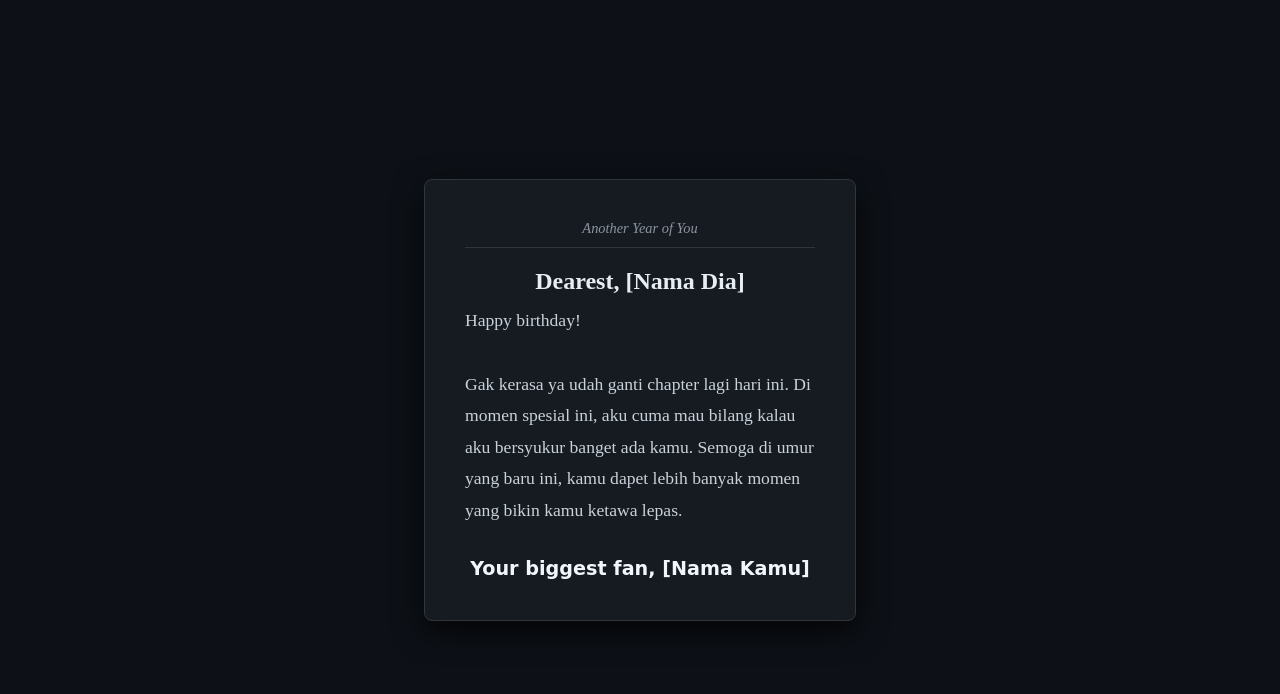
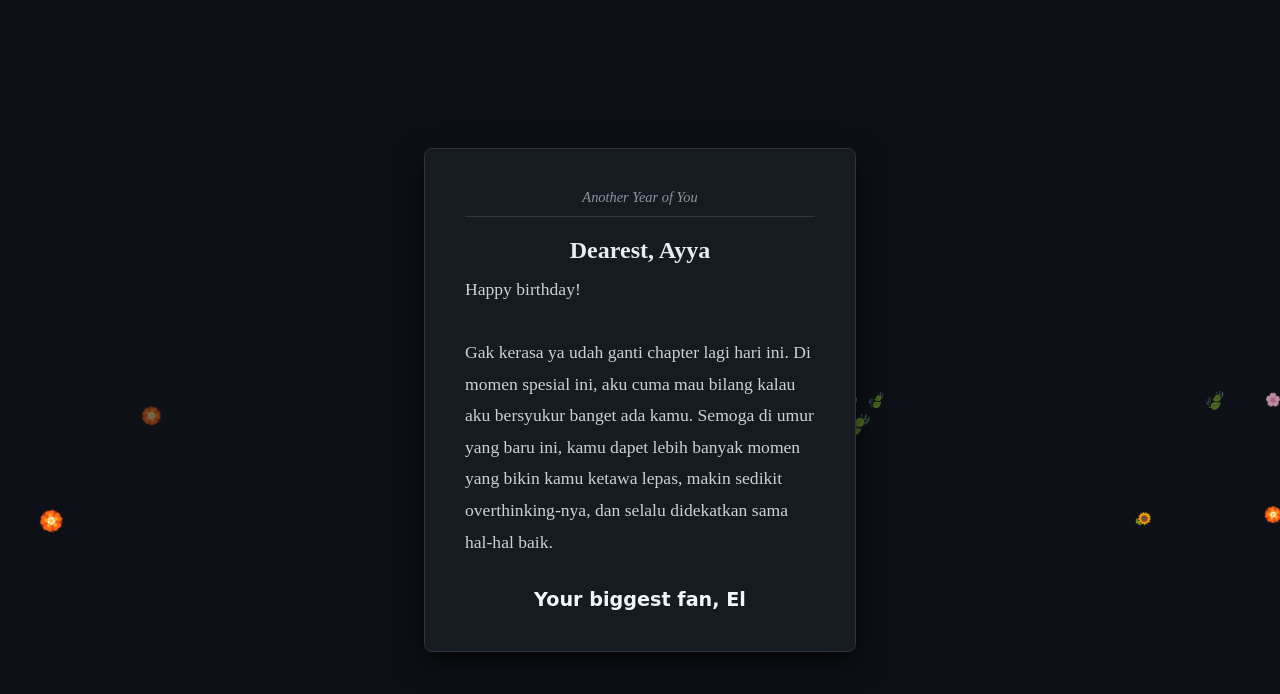
Before and after one commit to erlanggawijayaaa-hub/Surat-Cinta, a plain HTML site: page index.html in a window 1280 px wide. Drawn offline with Linux system fonts and the light colour scheme.

Commit message:
Update index.html

```diff
--- a/index.html
+++ b/index.html
@@ -3,7 +3,7 @@
 <head>
     <meta charset="UTF-8">
     <meta name="viewport" content="width=device-width, initial-scale=1.0">
-    <title>A Letter for You</title>
+    <title>A Special Letter for You</title>
     <style>
         /* Gaya dasar latar belakang gelap seperti di video */
         body {
@@ -15,7 +15,8 @@
             align-items: center;
             height: 100vh;
             font-family: 'Times New Roman', serif;
-            overflow: hidden;
+            overflow: hidden; /* Mencegah scrollbar muncul karena animasi */
+            color: #e6edf3;
         }
 
         /* Kontainer surat dengan animasi muncul */
@@ -29,6 +30,8 @@
             text-align: center;
             border: 1px solid #30363d;
             animation: fadeIn 2s ease-in-out;
+            position: relative; /* Penting untuk tumpukan bunga di depan */
+            z-index: 10;
         }
 
         @keyframes fadeIn {
@@ -65,6 +68,36 @@
             font-size: 1.2em;
             font-family: 'Brush Script MT', cursive;
         }
+
+        /* --- GAYA UNTUK ANIMASI BUNGA --- */
+        .flower {
+            position: absolute;
+            background-size: contain;
+            background-repeat: no-repeat;
+            pointer-events: none; /* Agar tidak bisa diklik */
+            z-index: 5; /* Di belakang card, di depan background */
+            animation-name: fall;
+            animation-timing-function: linear;
+            animation-iteration-count: infinite;
+            will-change: transform, opacity; /* Optimalisasi performa */
+        }
+
+        @keyframes fall {
+            0% {
+                transform: translateY(-100%) rotate(0deg) translateX(0);
+                opacity: 0;
+            }
+            10% {
+                opacity: 1;
+            }
+            90% {
+                opacity: 1;
+            }
+            100% {
+                transform: translateY(100vh) rotate(360deg) translateX(20px);
+                opacity: 0;
+            }
+        }
     </style>
 </head>
 <body>
@@ -72,17 +105,60 @@
     <div class="card">
         <div class="header">Another Year of You</div>
 
-        <h1>Dearest, [Nama Dia]</h1>
+        <!-- EDIT DI SINI: Ganti [Nama Dia] jadi Ayya -->
+        <h1>Dearest, Ayya</h1>
 
         <div class="content">
             Happy birthday! <br><br>
-            Gak kerasa ya udah ganti chapter lagi hari ini. Di momen spesial ini, aku cuma mau bilang kalau aku bersyukur banget ada kamu. Semoga di umur yang baru ini, kamu dapet lebih banyak momen yang bikin kamu ketawa lepas.
+            Gak kerasa ya udah ganti chapter lagi hari ini. Di momen spesial ini, aku cuma mau bilang kalau aku bersyukur banget ada kamu. Semoga di umur yang baru ini, kamu dapet lebih banyak momen yang bikin kamu ketawa lepas, makin sedikit overthinking-nya, dan selalu didekatkan sama hal-hal baik.
         </div>
 
+        <!-- EDIT DI SINI: Ganti [Nama Kamu] jadi El -->
         <div class="signature">
-            Your biggest fan, [Nama Kamu]
+            Your biggest fan, El
         </div>
     </div>
 
+    <!-- SCRIPT JAVASCRIPT UNTUK MEMBUAT BUNGA -->
+    <script>
+        // Fungsi untuk membuat bunga baru
+        function createFlower() {
+            const flower = document.createElement('span');
+            flower.className = 'flower';
+
+            // Kumpulan karakter emoji bunga untuk variasi
+            const flowers = ['🌸', '🏵️', '🌺', '🌻', '🍃', '💮'];
+            flower.textContent = flowers[Math.floor(Math.random() * flowers.length)];
+
+            // Mengatur posisi horizontal acak
+            const startX = Math.random() * window.innerWidth;
+            flower.style.left = `${startX}px`;
+
+            // Mengatur ukuran acak (semi-transparan agar lebih estetik)
+            const size = Math.random() * (25 - 10) + 10;
+            flower.style.fontSize = `${size}px`;
+            flower.style.opacity = Math.random() * (0.9 - 0.4) + 0.4; // Variasi transparansi
+
+            // Mengatur durasi jatuh acak agar tidak seragam
+            const duration = Math.random() * (12 - 6) + 6;
+            flower.style.animationDuration = `${duration}s`;
+
+            // Mengatur jeda acak agar tidak jatuh bersamaan
+            const delay = Math.random() * 5;
+            flower.style.animationDelay = `${delay}s`;
+
+            // Tambahkan bunga ke dalam body
+            document.body.appendChild(flower);
+
+            // Hapus elemen bunga setelah jatuh selesai untuk hemat memori
+            setTimeout(() => {
+                flower.remove();
+            }, (duration + delay) * 1000);
+        }
+
+        // Jalankan fungsi createFlower terus menerus dengan jeda waktu
+        setInterval(createFlower, 400); // Buat bunga baru setiap 400ms
+    </script>
+
 </body>
 </html>
```
